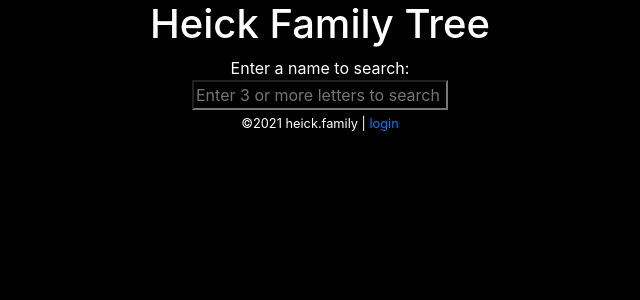
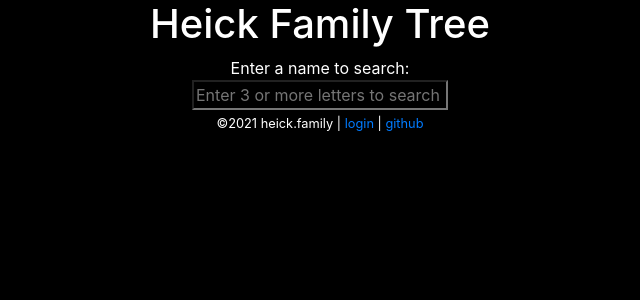
Before and after one commit to mjheick/ws_heick.family, a PHP site: page /index.php in a window 1280 px wide. Shown: the top 300 px of the page, without its empty margins (320-960 px from the left). Run offline with PHP 8.4, Linux system fonts and the light colour scheme.

Commit message:
adding in footer and github link

```diff
--- a/footer.php
+++ b/footer.php
@@ -1,3 +1,3 @@
 			<div class="row">
-				<div class="col text-center"><small>&copy;2021 heick.family | <a href="admin.php">login</a></small></div>
+				<div class="col text-center"><small>&copy;<?php echo date("Y"); ?> heick.family | <a href="admin.php">login</a> | <a href="https://github.com/mjheick/ws_heick.family" target="_blank">github</a></small></div>
 			</div>
```
